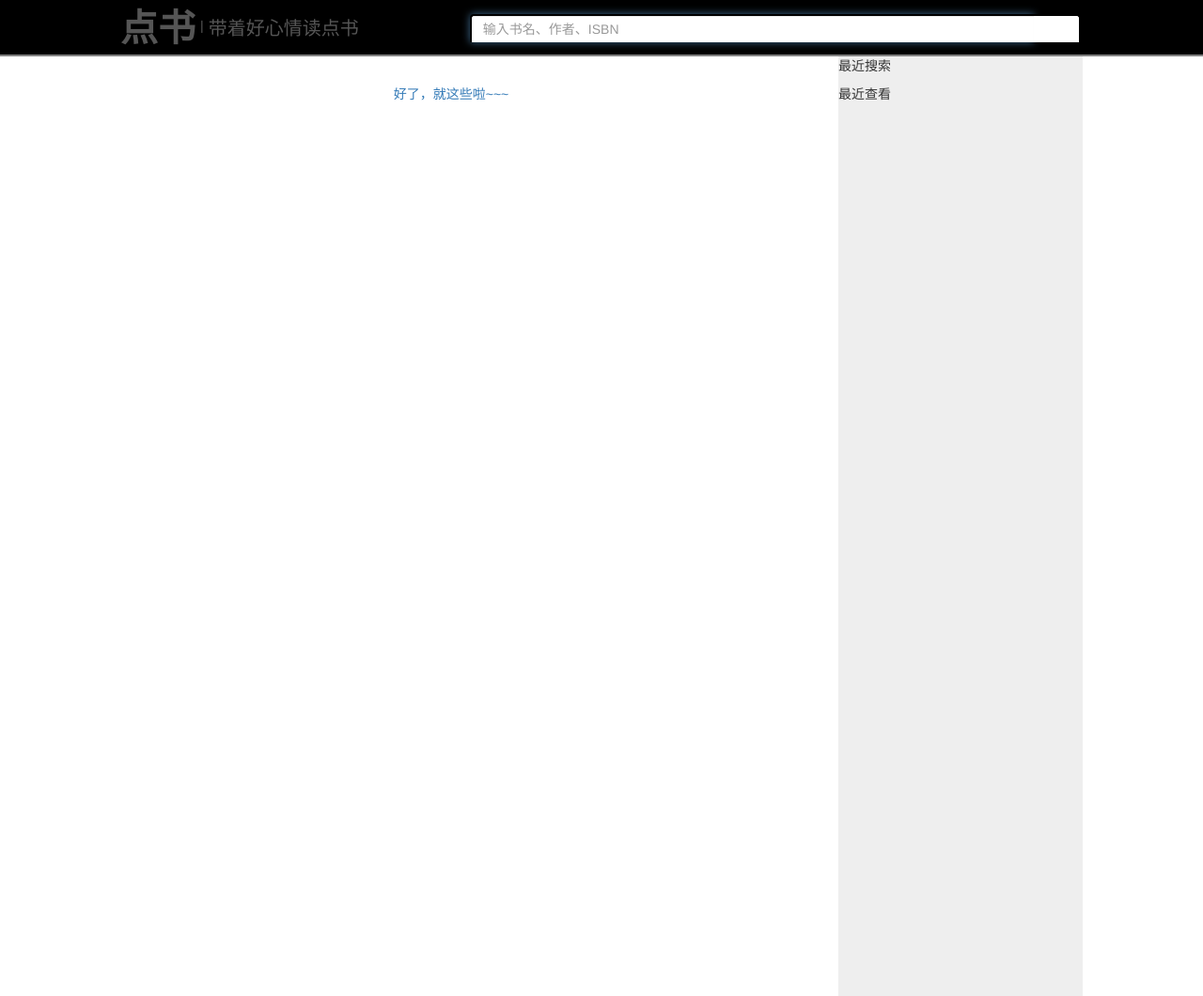
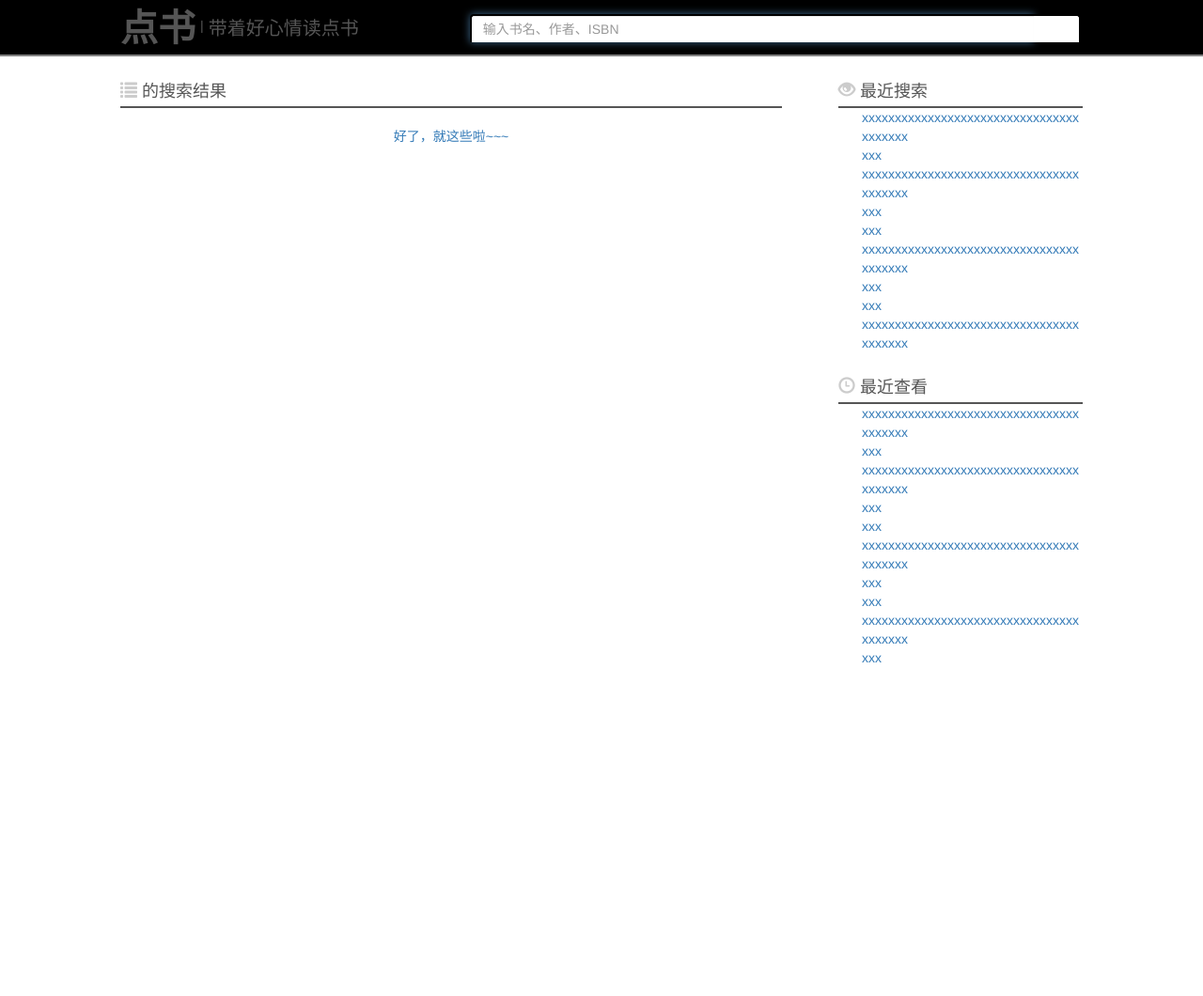
Before and after one commit to niubenaniu/dianshu, a Django app: template www/weixin/templates/online_search_page.html in a window 1280 px wide. Shown: the whole page at 94% size. Run offline with Django 3.2, Linux system fonts and the light colour scheme; the template is opened without the code that fills it, so the values that code supplies are empty; parts of the project's set-up code (start-up, migrations or seed data) failed here and were passed over; some libraries are stand-ins or nearby versions.

Commit message:
imporve online search page

```diff
--- a/www/weixin/static/js/online_home_page.js
+++ b/www/weixin/static/js/online_home_page.js
@@ -84,9 +84,9 @@ function get_article_by_offset(offset){
         html_li = '<li>';
         html_li += '<span class="label label-default order-label">' + j + '</span>';
         if(offset==1 && j==1){
-            html_li += '<a article-id="' + articles[i]['id'] + '" href="#article-dialog" class="navbar-link"  data-toggle="modal">' + articles[i]['title'] + '<span class="badge badge-new">new</span></a>';
+            html_li += '<span><a article-id="' + articles[i]['id'] + '" href="#article-dialog" class="navbar-link"  data-toggle="modal">' + articles[i]['title'] + '<span class="badge badge-new">new</span></a></span>';
         }else{
-            html_li += '<a article-id="' + articles[i]['id'] + '" href="#article-dialog" class="navbar-link"  data-toggle="modal">' + articles[i]['title'] + '</a>';
+            html_li += '<span><a article-id="' + articles[i]['id'] + '" href="#article-dialog" class="navbar-link"  data-toggle="modal">' + articles[i]['title'] + '</a></span>';
         }
         html_li += '<span class="label label-default date-label">' + articles[i]['publish_date'] + '</span>';
         html_li += '</li>';
--- a/www/weixin/static/js/online_search_page.js
+++ b/www/weixin/static/js/online_search_page.js
@@ -1,6 +1,16 @@
+var search_string = decodeURIComponent(location.search.substr(6));
+if(search_string.length >=10){
+    sub_search_string = search_string.substr(0,10) + '...';
+}else{
+	sub_search_string = search_string;
+}
+var html_dt = '<dt><h4><span class="glyphicon glyphicon-list"></span> <span id="search-string"><em>' + sub_search_string + '</span></em> 的搜索结果</h4></dt>';
+jq('#book dl').prepend(html_dt);
+
+// 获取第一页的搜索结果
 exe_search_ajax(0);
 jq("#book-search").focus();
-jq("#book-search").val(decodeURIComponent(location.search.substr(6)));
+jq("#book-search").val(search_string);
 var search_button = '<button id="search-button" type="submit" class="btn btn-default"><i class="icon-search"></i></button>';
 jq("#book-search").after(search_button);
 
@@ -16,13 +26,14 @@ jq('#search-more a').click(
 
 function exe_search_ajax(is_offset){
 	url = '../search_results/';
-	data = {'search_string':decodeURIComponent(location.search.substr(6)),"is_offset":is_offset};
+	data = {'search_string':search_string,"is_offset":is_offset};
 
 	jq.ajax({
 	    url:url,
 	    data:data,
 	    dataType:"json",
  	    success:function(data){
+
  	    	    jq('#search-more a').text(' 查看更多...');
 
  	    	    if(!data){
--- a/www/weixin/templates/online_home_page.html
+++ b/www/weixin/templates/online_home_page.html
@@ -10,7 +10,7 @@
 #background{
         position:absolute;
         width:100%;
-        height:1010px;
+        height:950px;
         background-image:url({{STATIC_URL}}img/background.jpg);
         background-size:cover;
         -moz-background-size:cover;
--- a/www/weixin/templates/online_search_page.html
+++ b/www/weixin/templates/online_search_page.html
@@ -7,22 +7,19 @@
 {% block css %}
 <link href="{{STATIC_URL}}css/online_search_page.css" rel="stylesheet">
 <style>
+a:hover{
+    text-decoration:none;
+    cursor:pointer;
+}
+
+#content,#right-bar{
+	padding:20px 0;
+}
 
 #content{
 	position:relative;
 	width:55%;
 	left:10%;
-	padding:20px 0;
-
-}
-
-#right-bar{
-	position:absolute;
-    width:260px;
-    height:1000px;
-	top:60px;
-    right:10%;
-	background-color:#eee;
 }
 
 #cover{
@@ -32,13 +29,10 @@
 
 #book li{
 	padding:10px 0;
+	padding-left:25px;
 	margin:0;
-	border-top:1px dashed #ccc;
+	border-bottom:1px dashed #ccc;
 	color:#555;
-}
-
-#book h4{
-    color:#69c;
 }
 
 #book span{
@@ -47,33 +41,124 @@
 
 #search-more{
 	text-align:center;
-	color:#555;
 }
 
-#search-more a:hover{
-    text-decoration:none;
-    cursor:pointer;
+#right-bar{
+    position:absolute;
+    width:260px;
+    height:1000px;
+    top:60px;
+    right:10%;
 }
 
-#search-results a:hover{
-    text-decoration:none;
-    cursor:pointer;
+#right-bar span{
+    color:#ccc;
 }
 
+#right-bar li{
+    padding-left:25px;
+    color:#555;
+    width:100%;
+    word-wrap:break-word;
+}
+
+dt h4{
+    color:#555;
+    padding:5px 0;
+    margin:0;
+    border-bottom:2px solid #555;
+}
+
+#book #search-string{
+    color:red;
+}
 </style>
 {% endblock %}
 
 {% block content %}
 <div id="content">
 <div id="book">
-<ul class="media-list" id="search-results">
-</ul>
-<p id="search-more"><a> 查看更多...</a></p>
+<dl>
+  <dd>
+  <ol class="media-list" id="search-results">
+  </ol>
+  </dd>
+</dl>
+<p id="search-more"><span class="icon-spinner icon-spin"></span><a> 哎哟~~~</a></p>
 </div>
 </div>
 <div id="right-bar">
-<p>最近搜索</p>
-<p>最近查看</p>
+<dl>
+  <dt><h4><span class="glyphicon glyphicon-eye-open"></span> 最近搜索</h4></dt>
+  <dd>
+  <ol class="list-unstyled" id="search-history">
+    <li>
+    <a>xxxxxxxxxxxxxxxxxxxxxxxxxxxxxxxxxxxxxxxx</a>
+    </li>
+    <li>
+    <a>xxx</a>
+    </li>
+    <li>
+    <a>xxxxxxxxxxxxxxxxxxxxxxxxxxxxxxxxxxxxxxxx</a>
+    </li>
+    <li>
+    <a>xxx</a>
+    </li>
+    <li>
+    <a>xxx</a>
+    </li>
+    <li>
+    <a>xxxxxxxxxxxxxxxxxxxxxxxxxxxxxxxxxxxxxxxx</a>
+    </li>
+    <li>
+    <a>xxx</a>
+    </li>
+    <li>
+    <a>xxx</a>
+    </li>
+    <li>
+    <a>xxxxxxxxxxxxxxxxxxxxxxxxxxxxxxxxxxxxxxxx</a>
+    </li>
+  </ol>
+  </dd>
+</dl>
+<dl>
+  <dt><h4><span class="glyphicon glyphicon-time"></span> 最近查看</h4></dt>
+  <dd>
+  <ol class="list-unstyled" id="search-history">
+    <li>
+    <a>xxxxxxxxxxxxxxxxxxxxxxxxxxxxxxxxxxxxxxxx</a>
+    </li>
+    <li>
+    <a>xxx</a>
+    </li>
+    <li>
+    <a>xxxxxxxxxxxxxxxxxxxxxxxxxxxxxxxxxxxxxxxx</a>
+    </li>
+    <li>
+    <a>xxx</a>
+    </li>
+    <li>
+    <a>xxx</a>
+    </li>
+    <li>
+    <a>xxxxxxxxxxxxxxxxxxxxxxxxxxxxxxxxxxxxxxxx</a>
+    </li>
+    <li>
+    <a>xxx</a>
+    </li>
+    <li>
+    <a>xxx</a>
+    </li>
+    <li>
+    <a>xxxxxxxxxxxxxxxxxxxxxxxxxxxxxxxxxxxxxxxx</a>
+    </li>
+    <li>
+    <a>xxx</a>
+    </li>
+  </ol>
+  </dd>
+</dl>
 </div>
 {% endblock %}
 
```
Also changed, not shown: www/weixin/static/css/online_home_page.css (+1 -6 lines), www/weixin/static/douban_image/2721950.jpg (added), www/weixin/static/douban_image/4282672.jpg (added), www/weixin/static/douban_image/4542951.jpg (added).
